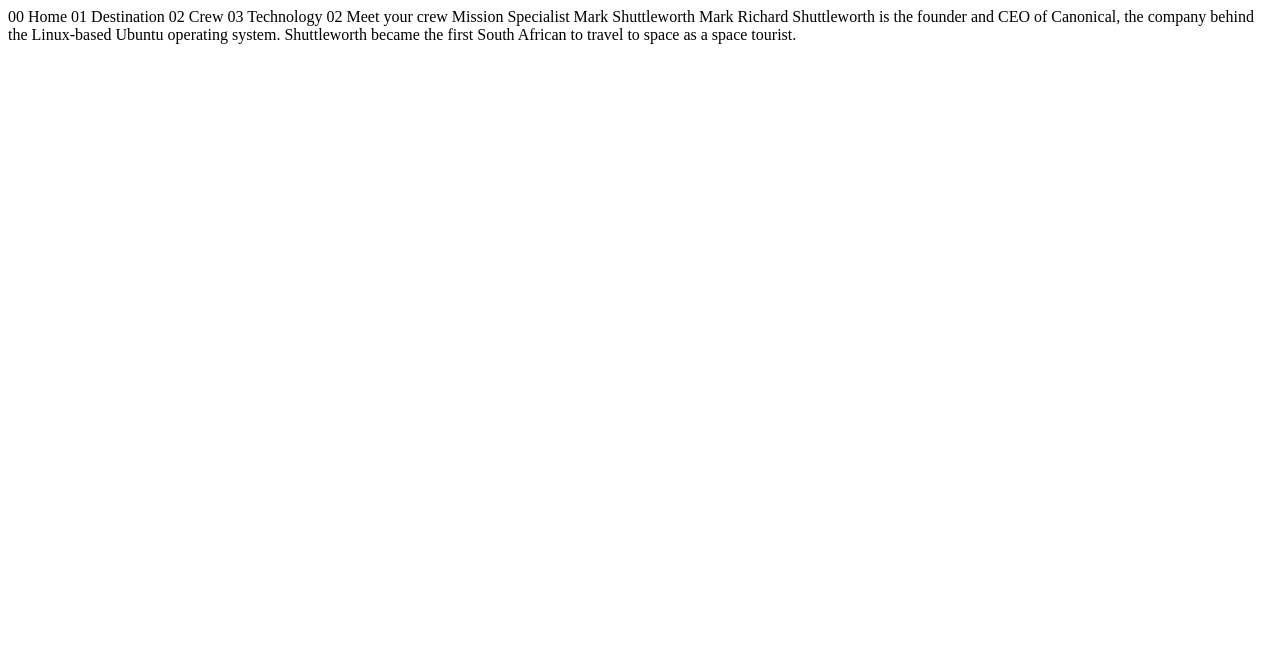
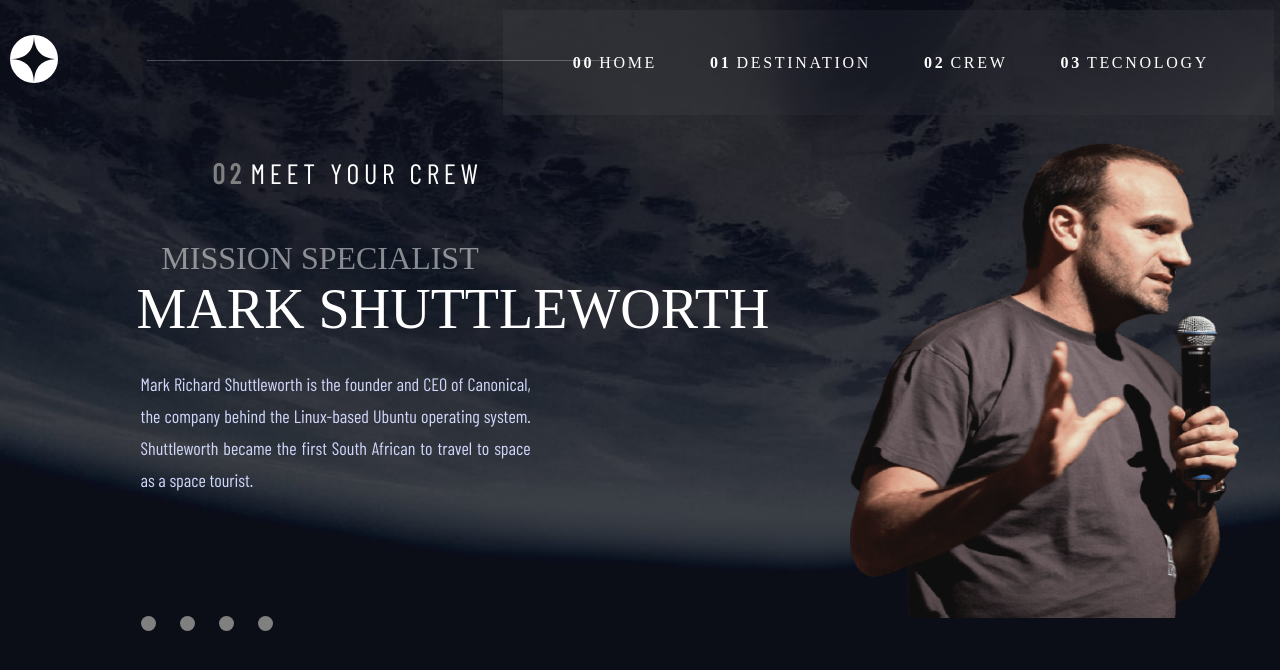
Before and after one commit to jotadagostin/space-tourism, a plain HTML site: page starter-code/crew-specialist.html in a window 1280 px wide. Drawn offline with nearby package versions, Linux system fonts and the light colour scheme; a web font is replaced by a local one.

Commit message:
starting html and css
specialist css code

```diff
--- a/starter-code/assets/styles/crew.css
+++ b/starter-code/assets/styles/crew.css
@@ -92,7 +92,5 @@
   width: 470px;
   height: 475px;
   padding-left: 80px;
-  margin-top: 15px;
-
-
+  margin-top: 18px;
 }
--- a/starter-code/crew-specialist.html
+++ b/starter-code/crew-specialist.html
@@ -1,27 +1,92 @@
 <!DOCTYPE html>
 <html lang="en">
-<head>
-  <meta charset="UTF-8">
-  <meta name="viewport" content="width=device-width, initial-scale=1.0">
+  <head>
+    <meta charset="UTF-8" />
+    <meta name="viewport" content="width=device-width, initial-scale=1.0" />
 
-  <link rel="icon" type="image/png" sizes="32x32" href="./assets/favicon-32x32.png">
+    <link
+      rel="icon"
+      type="image/png"
+      sizes="32x32"
+      href="./assets/favicon-32x32.png" />
 
-  <title>Frontend Mentor | Space tourism website</title>
-</head>
-<body>
+    <title>Frontend Mentor | Space tourism website</title>
+    <link rel="stylesheet" href="assets/styles/style.css" />
+    <link rel="stylesheet" href="assets/styles/header.css" />
+    <link rel="stylesheet" href="assets/styles/content.css" />
+    <link rel="stylesheet" href="assets/styles/destination.css" />
+    <link rel="stylesheet" href="assets/styles/crew.css" />
+    <link rel="preconnect" href="https://fonts.googleapis.com" />
+    <link rel="preconnect" href="https://fonts.gstatic.com" crossorigin />
+    <link
+      href="https://fonts.googleapis.com/css2?family=Bellefair&display=swap"
+      rel="stylesheet" />
+    <link rel="preconnect" href="https://fonts.googleapis.com" />
+    <link rel="preconnect" href="https://fonts.gstatic.com" crossorigin />
+    <link
+      href="https://fonts.googleapis.com/css2?family=Barlow+Condensed:wght@100;200;300;400&display=swap"
+      rel="stylesheet" />
+  </head>
+  <body>
+    <main class="container_crew">
+      <!-- Header and nav code starts here -->
+      <header class="container_header">
+        <nav class="container_header__nav">
+          <img src="/starter-code/assets/shared/logo.svg" alt="" class="logo" />
+          <div class="retangle"></div>
 
-  00 Home
-  01 Destination
-  02 Crew
-  03 Technology
+          <ul class="container_header__list">
+            <li class="container_header__item">
+              <span>00</span><a href="/starter-code/index.html">Home</a>
+            </li>
+            <li class="container_header__item">
+              <span>01</span
+              ><a href="/starter-code/destination-moon.html">Destination</a>
+            </li>
+            <li class="container_header__item">
+              <span>02</span><a href="">Crew</a>
+            </li>
+            <li class="container_header__item">
+              <span>03</span><a href="">Tecnology</a>
+            </li>
+          </ul>
+        </nav>
+      </header>
+      <!-- Header and nav code ends here -->
 
-  02 Meet your crew
+      <section class="container_crew__infos">
+        <div class="container_crew__info">
+          <h1 class="container_crew__h1">
+            <span class="container_crew__span">02</span>Meet your crew
+          </h1>
+          <h2 class="container_crew__person">Mission Specialist </h2>
+          <h1 class="container_crew__name">Mark Shuttleworth</h1>
+          <p class="container_crew__p">
+            Mark Richard Shuttleworth is the founder and CEO of Canonical, the company behind the Linux-based Ubuntu operating system. Shuttleworth became the first South African to travel to space as a space tourist.
+          </p>
 
-  Mission Specialist
-  Mark Shuttleworth
+          <div class="container_crew__carousel">
+            <a href="./crew-commander.html"
+              ><button class="container_crew__carouselButton"></button
+            ></a>
+            <a href="./crew-specialist.html"
+              ><button class="container_crew__carouselButton"></button
+            ></a>
+            <a href="./crew-specialist.html"
+              ><button class="container_crew__carouselButton"></button
+            ></a>
+            <a href="./crew-engineer.html"
+              ><button class="container_crew__carouselButton"></button
+            ></a>
+          </div>
+        </div>
 
-  Mark Richard Shuttleworth is the founder and CEO of Canonical, the company behind
-  the Linux-based Ubuntu operating system. Shuttleworth became the first South
-  African to travel to space as a space tourist.
-</body>
+        <div class="container_crew__img">
+          <img
+            src="/starter-code/assets/crew/image-mark-shuttleworth.png"
+            alt="image about the commander celebrating" class="container_crew__pilot" />
+        </div>
+      </section>
+    </main>
+  </body>
 </html>
```
